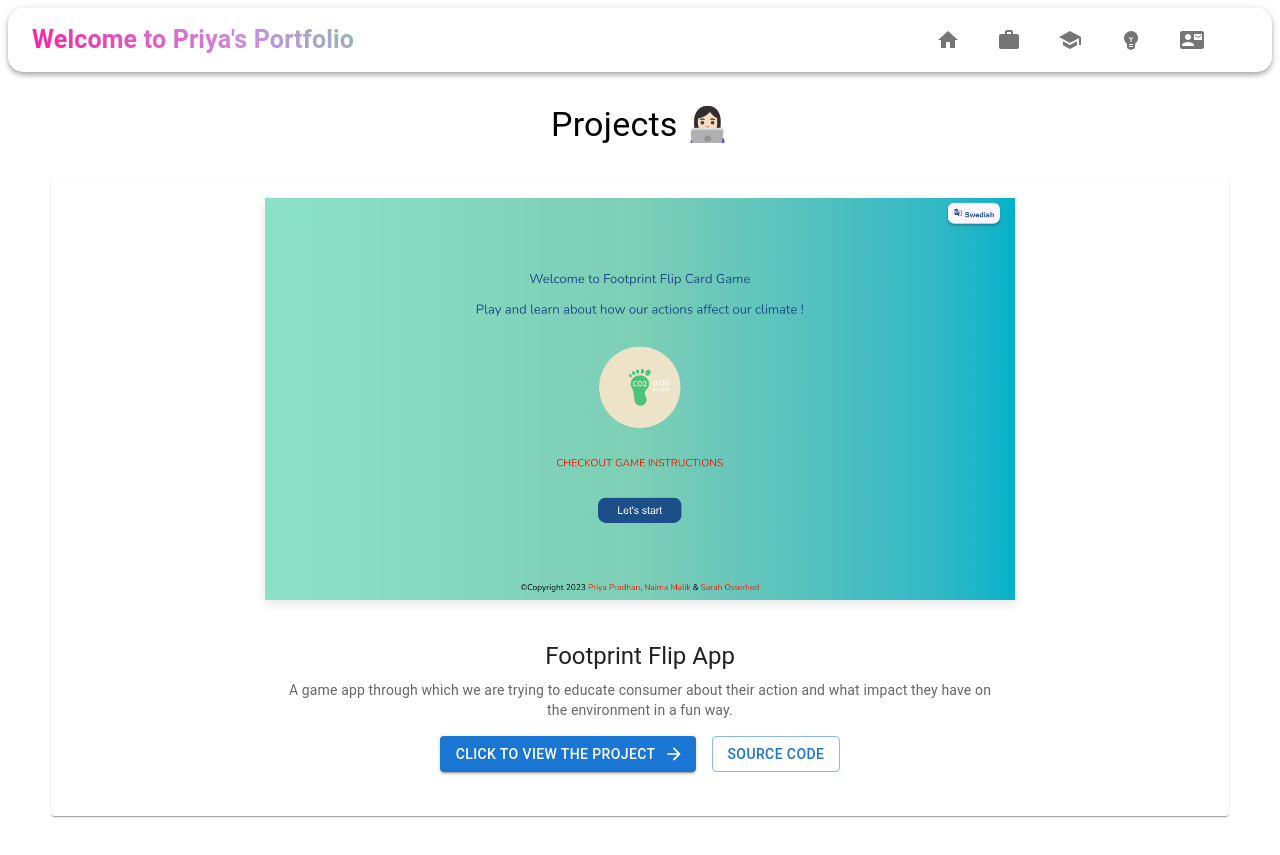
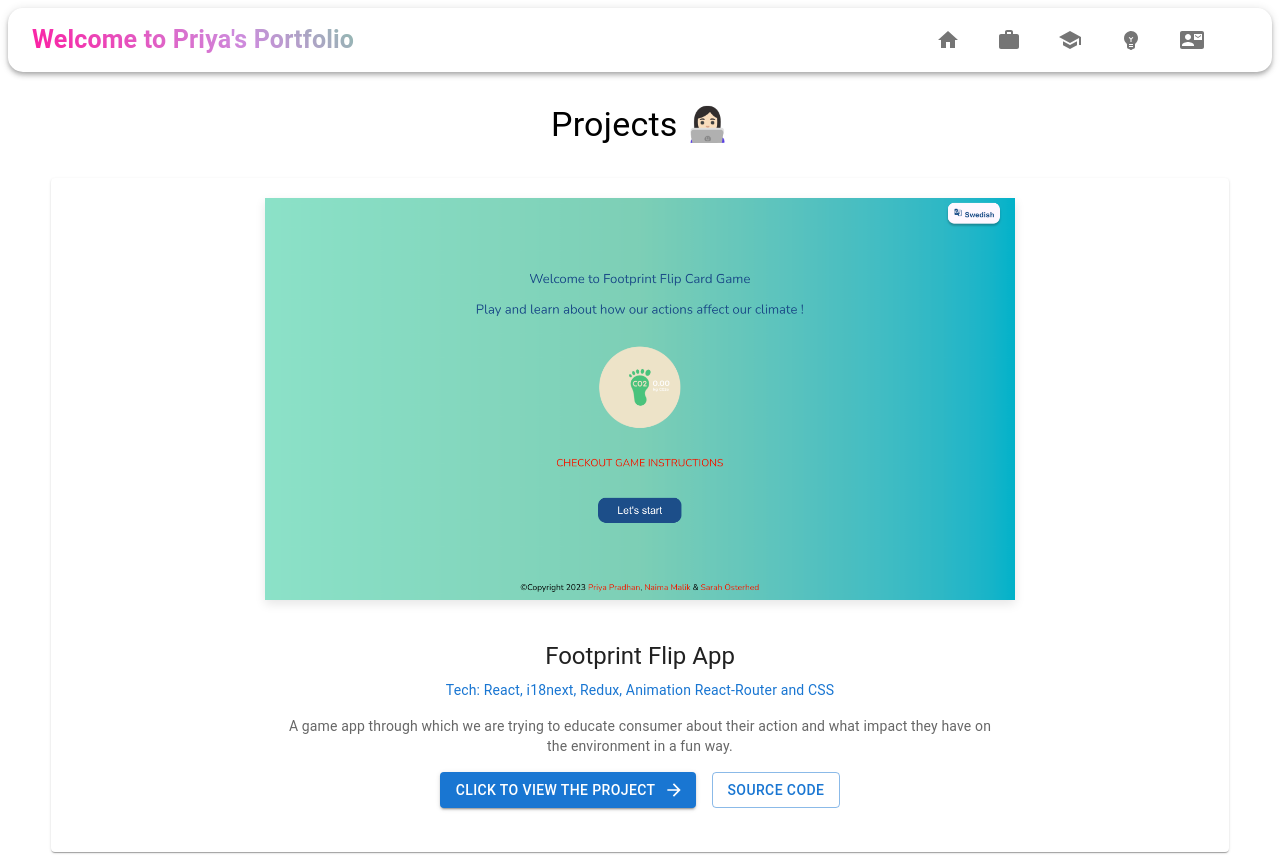
Before and after one commit to Priya-Pdh/my-portfolio, a React (Vite) app in the folder Portfolio/: page /project in a window 1280 px wide. Shown: the top 855 px of the page. Built offline with nearby package versions, Linux system fonts and the light colour scheme.

Commit message:
added the tech category in project page and styled it

```diff
--- a/Portfolio/src/Pages/Projects/Projects.jsx
+++ b/Portfolio/src/Pages/Projects/Projects.jsx
@@ -38,7 +38,7 @@ function Project() {
         Projects 👩🏻‍💻
       </Typography>
       {imagesLoaded ? (
-        projects.map(({ name, image, description, link, repository }, index) => (
+        projects.map(({ name, image, description,tech, link, repository }, index) => (
           <Paper key={index} sx={{ margin: '0 auto 40px', width: '90%', padding: '20px' }}>
             <Grid container spacing={3} alignItems="center" justifyContent="center">
               <Grid item xs={12} md={8} sx={{ textAlign: 'center' }}>
@@ -59,9 +59,13 @@ function Project() {
                   <Typography variant="h5" gutterBottom>
                     {name}
                   </Typography>
+                  <Typography variant="body2" color="primary" paragraph>
+                    Tech: {tech}
+                  </Typography>
                   <Typography variant="body2" color="text.secondary" paragraph>
                     {description}
                   </Typography>
+
 
                   <Button
                     href={link}
```
